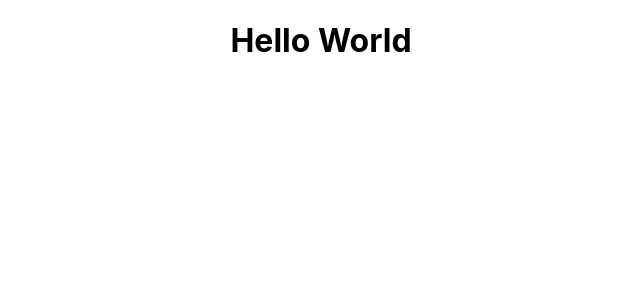
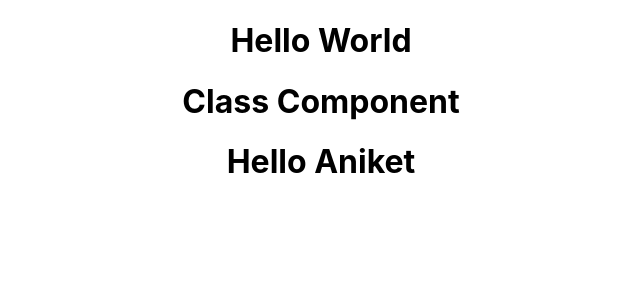
Before and after one commit to aniketverma11/100DaysOfReactJS, a React (Create React App) app: page / in a window 1280 px wide. Shown: the top 300 px of the page, without its empty margins (319-959 px from the left). Built offline with nearby package versions, Linux system fonts and the light colour scheme.

Commit message:
creating jsx components and learn how to create ans use it

```diff
--- a/src/App.js
+++ b/src/App.js
@@ -1,26 +1,32 @@
-import logo from './logo.svg';
 import './App.css';
 
-import React, {Component} from 'react';
-import Greet from "./components/Greet"
+import React, { Component } from 'react';
+import Greet from "./components/Greet";
+import Welcome from './components/Welcome';
+import Hello from './components/hello';
 
-// function App() {
-//   return (
-//     <div className="App">
-//       <Greet />
-//     </div>
-//   );
-// }
-
-// This is function component that is used
-
-class App extends Component{
+/**
+ * Represents the main application component.
+ * @class App
+ * @extends {Component}
+ */
+class App extends Component {
+  /**
+   * Renders the main application component.
+   * @returns {JSX.Element} The rendered React element.
+   */
   render() {
-    return(
+    return (
       <div className="App">
+        {/* Render the Greet component */}
         <Greet />
+        {/* Render the Welcome component */}
+        <Welcome />
+        {/* Render the Hello component */}
+        <Hello />
       </div>
     )
   }
 }
+
 export default App;
--- /dev/null
+++ b/src/components/Welcome.js
@@ -0,0 +1,20 @@
+import React, { Component } from "react";
+
+/**
+ * Represents a class component called Welcome.
+ * @class Welcome
+ * @extends {Component}
+ */
+class Welcome extends Component {
+    /**
+     * Renders the Welcome component.
+     * @returns {JSX.Element} The rendered React element.
+     */
+    render() {
+        // Return an h1 element with the text "Class Component"
+        return <h1>Class Component</h1>;
+    }
+}
+
+// Export the Welcome component to make it accessible to other parts of the application
+export default Welcome;
--- /dev/null
+++ b/src/components/hello.jsx
@@ -0,0 +1,23 @@
+import React from "react";
+
+/**
+ * Represents a simple Hello component.
+ * @returns {JSX.Element} A React element displaying "Hello Aniket" inside an h1 tag.
+ */
+const Hello = () => {
+    // Return a React element using React.createElement
+    return React.createElement(
+        // Create a div element with id "hello" and className "dummyclass"
+        'div',
+        {id: "dummy", className:"dummyclass"},
+        // Inside the div, create an h1 element with text "Hello Aniket"
+        React.createElement(
+            'h1',
+            null,
+            "Hello Aniket"
+        )
+    )
+}
+
+// Export the Hello component to make it accessible to other parts of the application
+export default Hello;
```
Also changed, not shown: src/components/Greet.js (+8 -9 lines).
